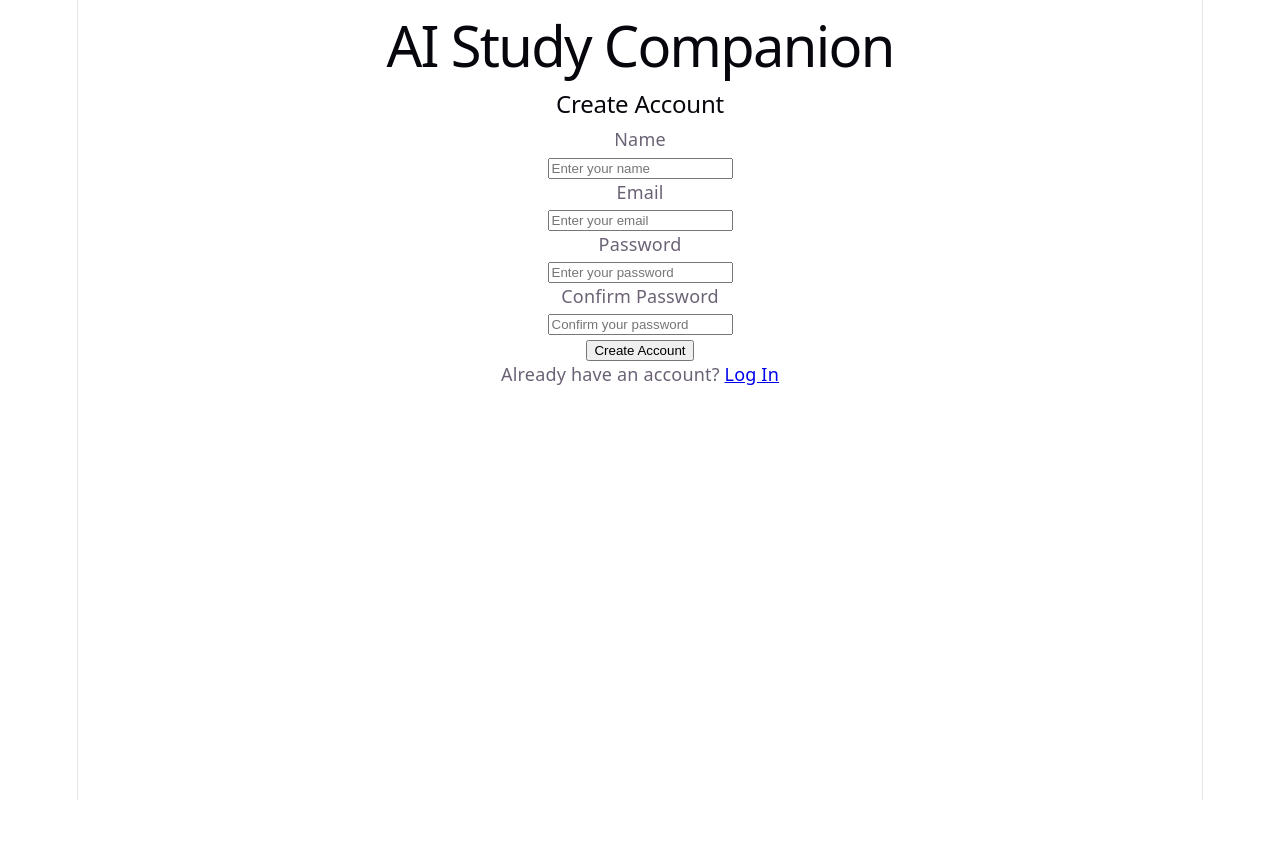
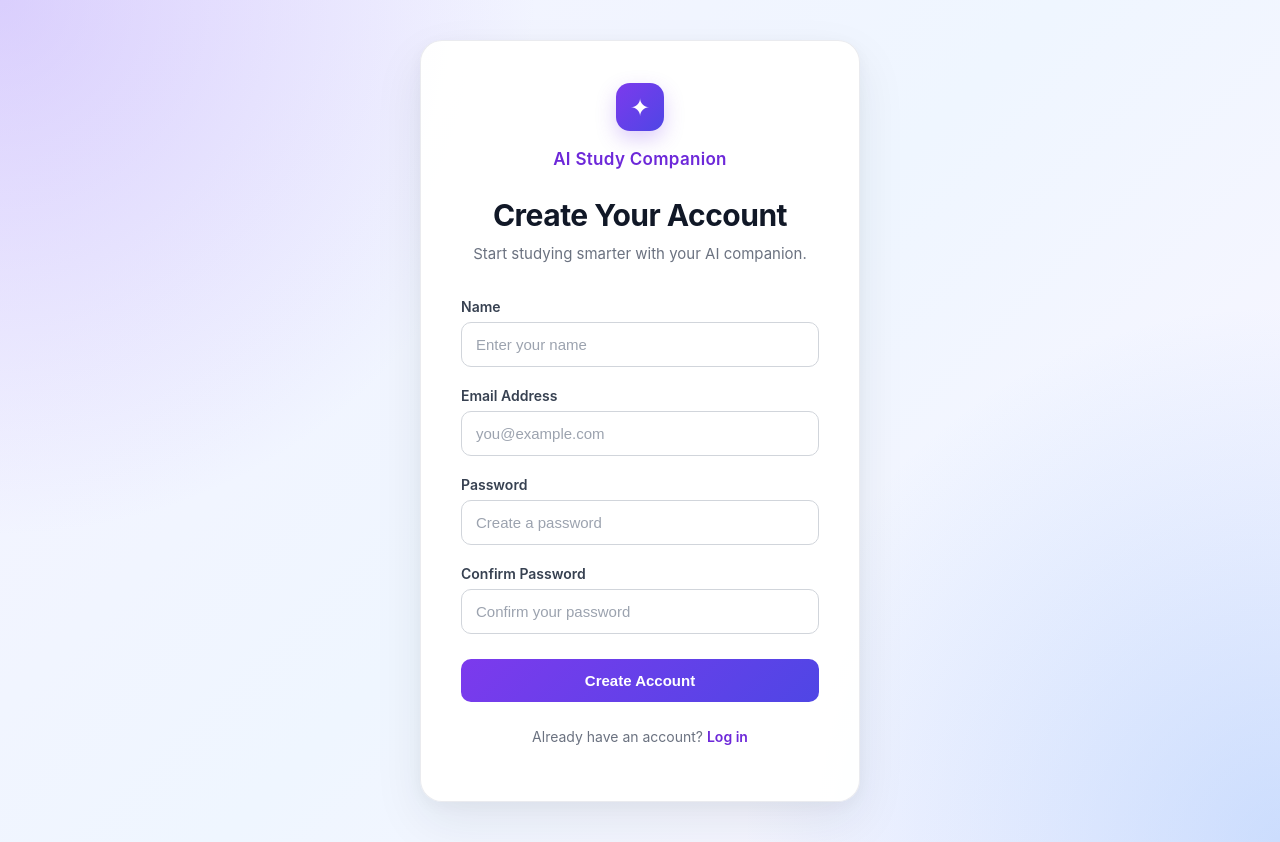
Before and after one commit to acev-0007/CPSC_491_Study_Companion, a React app in the folder frontend/: page /register in a window 1280 px wide. Before the commit the page ends 800 px from the top, so only its background shows below. Built offline with nearby package versions, Linux system fonts and the light colour scheme; the HTML template or start-up script is replaced by a standard one.

Commit message:
added login and registration base pages

```diff
--- a/frontend/src/index.css
+++ b/frontend/src/index.css
@@ -1,111 +1,300 @@
 :root {
-  --text: #6b6375;
-  --text-h: #08060d;
-  --bg: #fff;
-  --border: #e5e4e7;
-  --code-bg: #f4f3ec;
-  --accent: #aa3bff;
-  --accent-bg: rgba(170, 59, 255, 0.1);
-  --accent-border: rgba(170, 59, 255, 0.5);
-  --social-bg: rgba(244, 243, 236, 0.5);
-  --shadow:
-    rgba(0, 0, 0, 0.1) 0 10px 15px -3px, rgba(0, 0, 0, 0.05) 0 4px 6px -2px;
+  font-family:
+    Inter,
+    system-ui,
+    -apple-system,
+    BlinkMacSystemFont,
+    "Segoe UI",
+    sans-serif;
 
-  --sans: system-ui, 'Segoe UI', Roboto, sans-serif;
-  --heading: system-ui, 'Segoe UI', Roboto, sans-serif;
-  --mono: ui-monospace, Consolas, monospace;
+  color: #1f2937;
+  background: #f8f9fc;
 
-  font: 18px/145% var(--sans);
-  letter-spacing: 0.18px;
-  color-scheme: light dark;
-  color: var(--text);
-  background: var(--bg);
   font-synthesis: none;
   text-rendering: optimizeLegibility;
   -webkit-font-smoothing: antialiased;
-  -moz-osx-font-smoothing: grayscale;
-
-  @media (max-width: 1024px) {
-    font-size: 16px;
-  }
 }
 
-@media (prefers-color-scheme: dark) {
-  :root {
-    --text: #9ca3af;
-    --text-h: #f3f4f6;
-    --bg: #16171d;
-    --border: #2e303a;
-    --code-bg: #1f2028;
-    --accent: #c084fc;
-    --accent-bg: rgba(192, 132, 252, 0.15);
-    --accent-border: rgba(192, 132, 252, 0.5);
-    --social-bg: rgba(47, 48, 58, 0.5);
-    --shadow:
-      rgba(0, 0, 0, 0.4) 0 10px 15px -3px, rgba(0, 0, 0, 0.25) 0 4px 6px -2px;
-  }
-
-  #social .button-icon {
-    filter: invert(1) brightness(2);
-  }
+* {
+  box-sizing: border-box;
 }
 
 body {
   margin: 0;
+  min-width: 320px;
+  min-height: 100vh;
 }
 
-#root {
-  width: 1126px;
-  max-width: 100%;
-  margin: 0 auto;
-  text-align: center;
-  border-inline: 1px solid var(--border);
-  min-height: 100svh;
+/* Authentication Page */
+
+.auth-page {
+  min-height: 100vh;
+  width: 100%;
+
   display: flex;
-  flex-direction: column;
-  box-sizing: border-box;
+  justify-content: center;
+  align-items: center;
+
+  padding: 40px 20px;
+
+  background:
+    radial-gradient(
+      circle at top left,
+      rgba(167, 139, 250, 0.35),
+      transparent 35%
+    ),
+    radial-gradient(
+      circle at bottom right,
+      rgba(96, 165, 250, 0.3),
+      transparent 35%
+    ),
+    linear-gradient(
+      135deg,
+      #f5f3ff 0%,
+      #eff6ff 50%,
+      #faf5ff 100%
+    );
 }
 
-h1,
-h2 {
-  font-family: var(--heading);
-  font-weight: 500;
-  color: var(--text-h);
+/* Card */
+
+.auth-card {
+  width: 100%;
+  max-width: 440px;
+
+  padding: 42px 40px;
+
+  background: rgba(255, 255, 255, 0.95);
+
+  border: 1px solid rgba(229, 231, 235, 0.8);
+  border-radius: 22px;
+
+  box-shadow:
+    0 20px 50px rgba(31, 41, 55, 0.08),
+    0 4px 15px rgba(31, 41, 55, 0.04);
+
+  text-align: left;
 }
 
-h1 {
-  font-size: 56px;
-  letter-spacing: -1.68px;
-  margin: 32px 0;
-  @media (max-width: 1024px) {
-    font-size: 36px;
-    margin: 20px 0;
+/* Logo */
+
+.auth-logo {
+  width: 48px;
+  height: 48px;
+
+  margin: 0 auto 18px;
+
+  display: flex;
+  justify-content: center;
+  align-items: center;
+
+  border-radius: 14px;
+
+  background: linear-gradient(
+    135deg,
+    #7c3aed,
+    #4f46e5
+  );
+
+  color: white;
+
+  font-size: 24px;
+
+  box-shadow: 0 8px 20px rgba(124, 58, 237, 0.25);
+}
+
+/* Titles */
+
+.app-title {
+  margin: 0 0 28px;
+
+  text-align: center;
+
+  font-size: 17px;
+  font-weight: 600;
+
+  color: #6d28d9;
+
+  letter-spacing: 0.3px;
+}
+
+.auth-card h2 {
+  margin: 0;
+
+  text-align: center;
+
+  font-size: 30px;
+  font-weight: 700;
+
+  color: #111827;
+
+  letter-spacing: -0.5px;
+}
+
+.auth-subtitle {
+  margin: 10px 0 32px;
+
+  text-align: center;
+
+  color: #6b7280;
+
+  font-size: 15px;
+  line-height: 1.5;
+}
+
+/* Form */
+
+.form-group {
+  margin-bottom: 20px;
+}
+
+.form-group label {
+  display: block;
+
+  margin-bottom: 7px;
+
+  color: #374151;
+
+  font-size: 14px;
+  font-weight: 600;
+}
+
+.form-group input {
+  width: 100%;
+
+  padding: 13px 14px;
+
+  border: 1px solid #d1d5db;
+  border-radius: 10px;
+
+  background: #ffffff;
+
+  color: #111827;
+
+  font-size: 15px;
+
+  outline: none;
+
+  transition:
+    border-color 0.2s ease,
+    box-shadow 0.2s ease,
+    background-color 0.2s ease;
+}
+
+.form-group input::placeholder {
+  color: #9ca3af;
+}
+
+.form-group input:hover {
+  border-color: #a78bfa;
+}
+
+.form-group input:focus {
+  border-color: #7c3aed;
+
+  box-shadow: 0 0 0 3px rgba(124, 58, 237, 0.12);
+
+  background: #ffffff;
+}
+
+/* Forgot Password */
+
+.forgot-password {
+  margin-top: -8px;
+  margin-bottom: 20px;
+
+  text-align: right;
+}
+
+.forgot-password a {
+  color: #6d28d9;
+
+  font-size: 13px;
+  font-weight: 500;
+
+  text-decoration: none;
+}
+
+.forgot-password a:hover {
+  text-decoration: underline;
+}
+
+/* Button */
+
+.auth-button {
+  width: 100%;
+
+  margin-top: 5px;
+  padding: 13px 18px;
+
+  border: none;
+  border-radius: 10px;
+
+  background: linear-gradient(
+    135deg,
+    #7c3aed,
+    #4f46e5
+  );
+
+  color: white;
+
+  font-size: 15px;
+  font-weight: 600;
+
+  cursor: pointer;
+
+  transition:
+    transform 0.2s ease,
+    box-shadow 0.2s ease;
+}
+
+.auth-button:hover {
+  transform: translateY(-1px);
+
+  box-shadow: 0 8px 20px rgba(79, 70, 229, 0.25);
+}
+
+.auth-button:active {
+  transform: translateY(0);
+}
+
+/* Footer */
+
+.auth-footer {
+  margin-top: 26px;
+
+  text-align: center;
+
+  color: #6b7280;
+
+  font-size: 14px;
+}
+
+.auth-footer a {
+  color: #6d28d9;
+
+  font-weight: 600;
+
+  text-decoration: none;
+}
+
+.auth-footer a:hover {
+  text-decoration: underline;
+}
+
+/* Mobile */
+
+@media (max-width: 500px) {
+  .auth-page {
+    padding: 20px 15px;
+  }
+
+  .auth-card {
+    padding: 32px 24px;
+    border-radius: 18px;
+  }
+
+  .auth-card h2 {
+    font-size: 26px;
   }
 }
-h2 {
-  font-size: 24px;
-  line-height: 118%;
-  letter-spacing: -0.24px;
-  margin: 0 0 8px;
-  @media (max-width: 1024px) {
-    font-size: 20px;
-  }
-}
-p {
-  margin: 0;
-}
-
-code,
-.counter {
-  font-family: var(--mono);
-  display: inline-flex;
-  border-radius: 4px;
-  color: var(--text-h);
-}
-
-code {
-  font-size: 15px;
-  line-height: 135%;
-  padding: 4px 8px;
-  background: var(--code-bg);
-}
--- a/frontend/src/pages/Login.jsx
+++ b/frontend/src/pages/Login.jsx
@@ -7,26 +7,34 @@ function Login() {
   };
 
   return (
-    <div>
-      <h1>AI Study Companion</h1>
-      <h2>Log In</h2>
+    <div className="auth-page">
+      <div className="auth-card">
+        <div className="auth-logo">✦</div>
+
+        <h1 className="app-title">AI Study Companion</h1>
+
+        <h2>Welcome Back</h2>
+
+        <p className="auth-subtitle">
+          Log in to continue your study session.
+        </p>
 
         <form onSubmit={handleSubmit}>
-        <div>
-          <label htmlFor="email">Email</label>
-          <br />
+          <div className="form-group">
+            <label htmlFor="email">Email Address</label>
+
             <input
               id="email"
               type="email"
               name="email"
-            placeholder="Enter your email"
+              placeholder="you@example.com"
               required
             />
           </div>
 
-        <div>
+          <div className="form-group">
             <label htmlFor="password">Password</label>
-          <br />
+
             <input
               id="password"
               type="password"
@@ -36,12 +44,20 @@ function Login() {
             />
           </div>
 
-        <button type="submit">Log In</button>
+          <div className="forgot-password">
+            <a href="#">Forgot password?</a>
+          </div>
+
+          <button className="auth-button" type="submit">
+            Log In
+          </button>
         </form>
 
-      <p>
-        Don't have an account? <Link to="/register">Register</Link>
+        <p className="auth-footer">
+          Don't have an account?{" "}
+          <Link to="/register">Create an account</Link>
         </p>
+      </div>
     </div>
   );
 }
--- a/frontend/src/pages/Register.jsx
+++ b/frontend/src/pages/Register.jsx
@@ -7,14 +7,22 @@ function Register() {
   };
 
   return (
-    <div>
-      <h1>AI Study Companion</h1>
-      <h2>Create Account</h2>
+    <div className="auth-page">
+      <div className="auth-card">
+        <div className="auth-logo">✦</div>
+
+        <h1 className="app-title">AI Study Companion</h1>
+
+        <h2>Create Your Account</h2>
+
+        <p className="auth-subtitle">
+          Start studying smarter with your AI companion.
+        </p>
 
         <form onSubmit={handleSubmit}>
-        <div>
+          <div className="form-group">
             <label htmlFor="name">Name</label>
-          <br />
+
             <input
               id="name"
               type="text"
@@ -24,33 +32,33 @@ function Register() {
             />
           </div>
 
-        <div>
-          <label htmlFor="email">Email</label>
-          <br />
+          <div className="form-group">
+            <label htmlFor="email">Email Address</label>
+
             <input
               id="email"
               type="email"
               name="email"
-            placeholder="Enter your email"
+              placeholder="you@example.com"
               required
             />
           </div>
 
-        <div>
+          <div className="form-group">
             <label htmlFor="password">Password</label>
-          <br />
+
             <input
               id="password"
               type="password"
               name="password"
-            placeholder="Enter your password"
+              placeholder="Create a password"
               required
             />
           </div>
 
-        <div>
+          <div className="form-group">
             <label htmlFor="confirmPassword">Confirm Password</label>
-          <br />
+
             <input
               id="confirmPassword"
               type="password"
@@ -60,12 +68,16 @@ function Register() {
             />
           </div>
 
-        <button type="submit">Create Account</button>
+          <button className="auth-button" type="submit">
+            Create Account
+          </button>
         </form>
 
-      <p>
-        Already have an account? <Link to="/login">Log In</Link>
+        <p className="auth-footer">
+          Already have an account?{" "}
+          <Link to="/login">Log in</Link>
         </p>
+      </div>
     </div>
   );
 }
```
Lines whose indentation alone changed are shown as unchanged.
